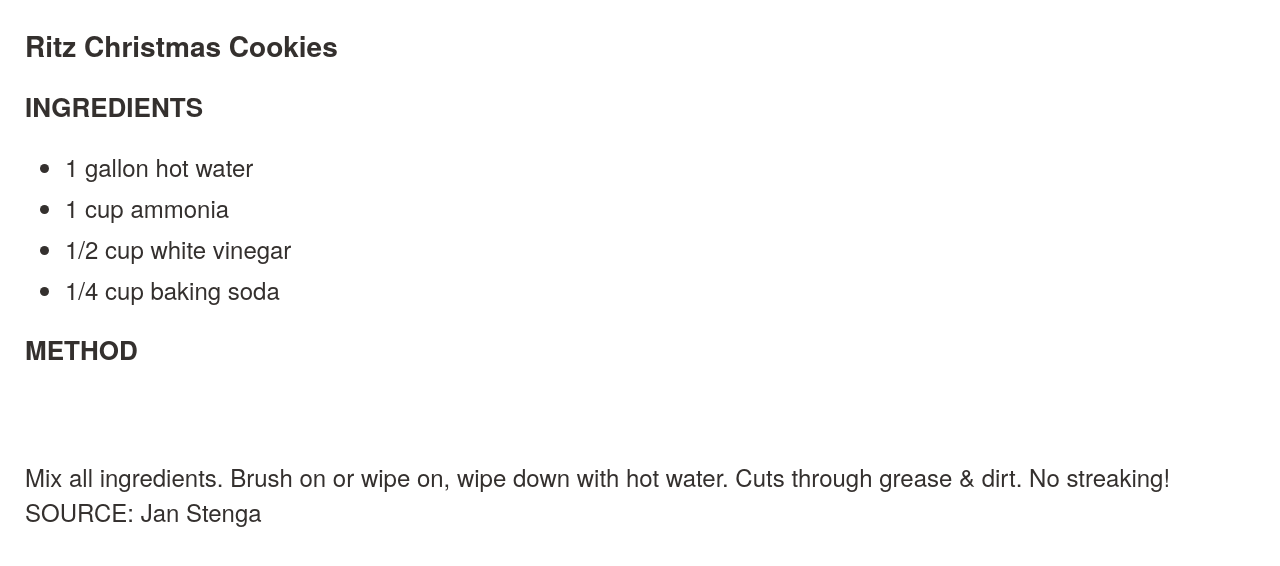
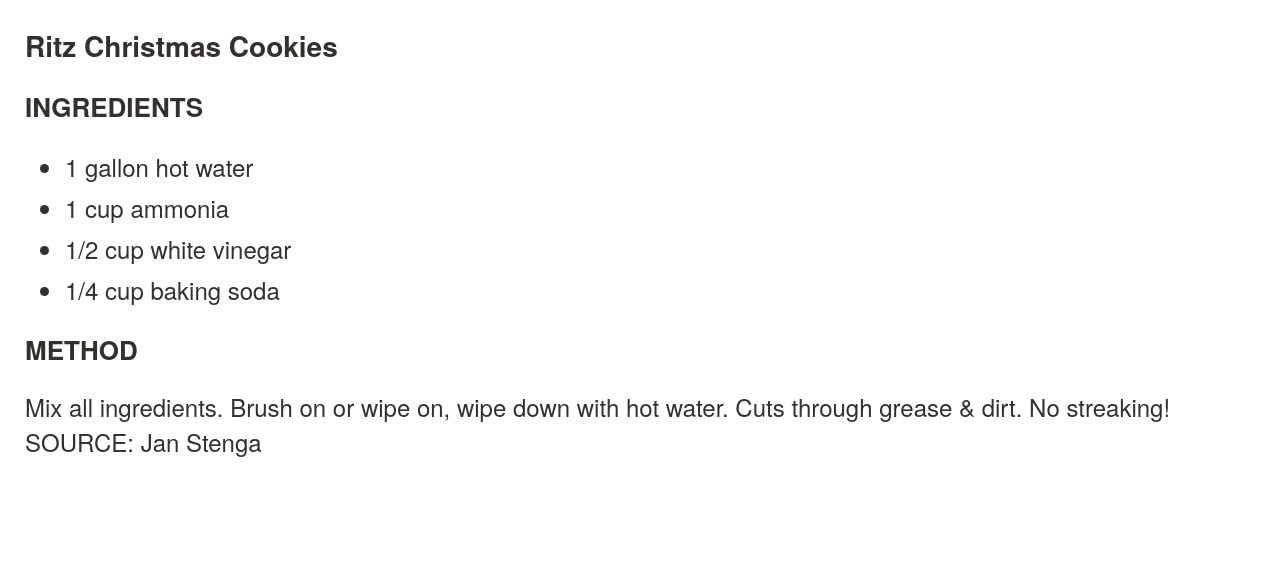
Before and after one commit to debdrake/recipes, a plain HTML site: page Kathy/recipes/ritzchristmascookies.html in a window 1280 px wide. Drawn offline with Linux system fonts and the light colour scheme.

Commit message:
Update ritzchristmascookies.html

```diff
--- a/Kathy/recipes/ritzchristmascookies.html
+++ b/Kathy/recipes/ritzchristmascookies.html
@@ -15,7 +15,7 @@
     <li>1/4 cup baking soda</li>
 </ul>
 <h2>METHOD</h2>
-<p>Mix all ingredients. Brush on or wipe on, wipe down with hot water.  Cuts through grease & dirt.  No streaking! SOURCE: Jan Stenga</p>
+Mix all ingredients. Brush on or wipe on, wipe down with hot water.  Cuts through grease & dirt.  No streaking! SOURCE: Jan Stenga
 
 
 
```
